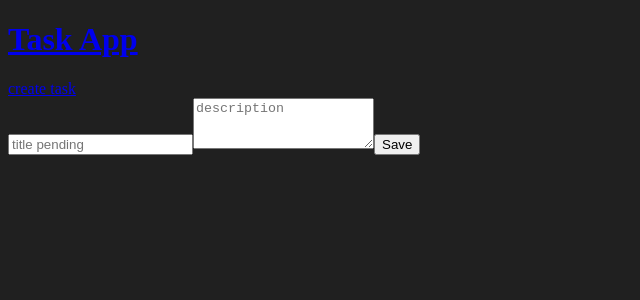
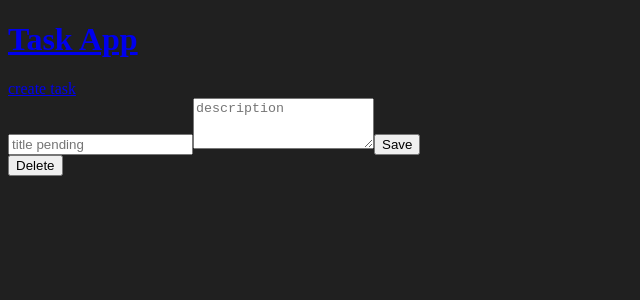
Before and after one commit to luisortga/django-react-api, a React (Vite) app in the folder client/: page /tasks/1 in a window 1280 px wide. Shown: the top 300 px of the page, without its empty margins (0-640 px from the left). Built offline with nearby package versions, Linux system fonts and the light colour scheme.

Commit message:
Update App jsx in TaskCard

```diff
--- a/client/src/components/TaskCard.jsx
+++ b/client/src/components/TaskCard.jsx
@@ -8,7 +8,7 @@ export function TaskCard({ task }) {
         <div style={{background: "#028a6d"}}
 
         onClick={() => {
-            navigate('')
+            navigate(`/tasks/${task.id}`)
         }}
         >
                 <h1>{task.title}</h1>
--- a/client/src/pages/TaskFormPage.jsx
+++ b/client/src/pages/TaskFormPage.jsx
@@ -30,6 +30,10 @@ export function TaskFormPage() {
 
                 <button>Save</button>
             </form>
+
+            <button>
+                Delete
+            </button>
         </div>
     )
 }
```
